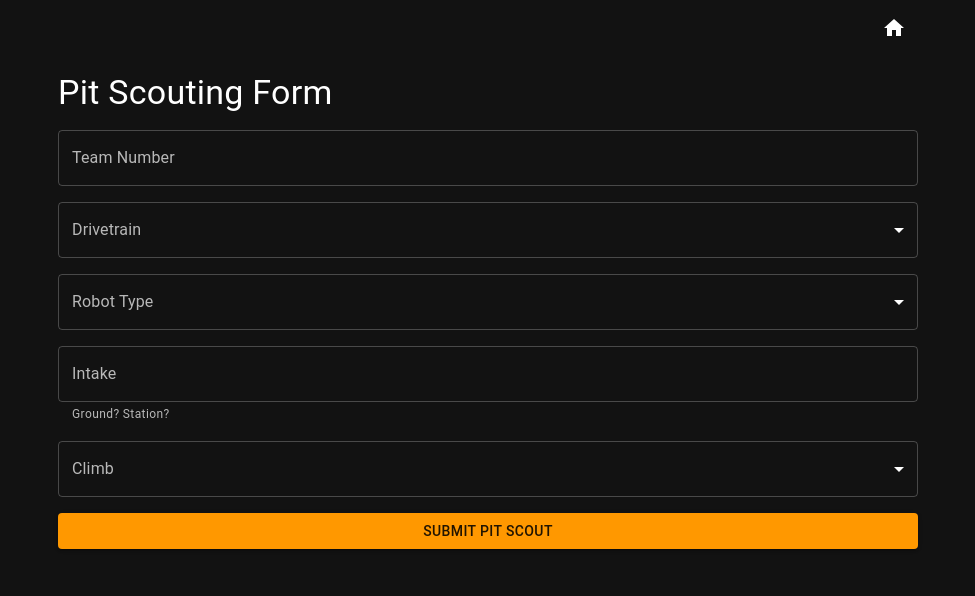
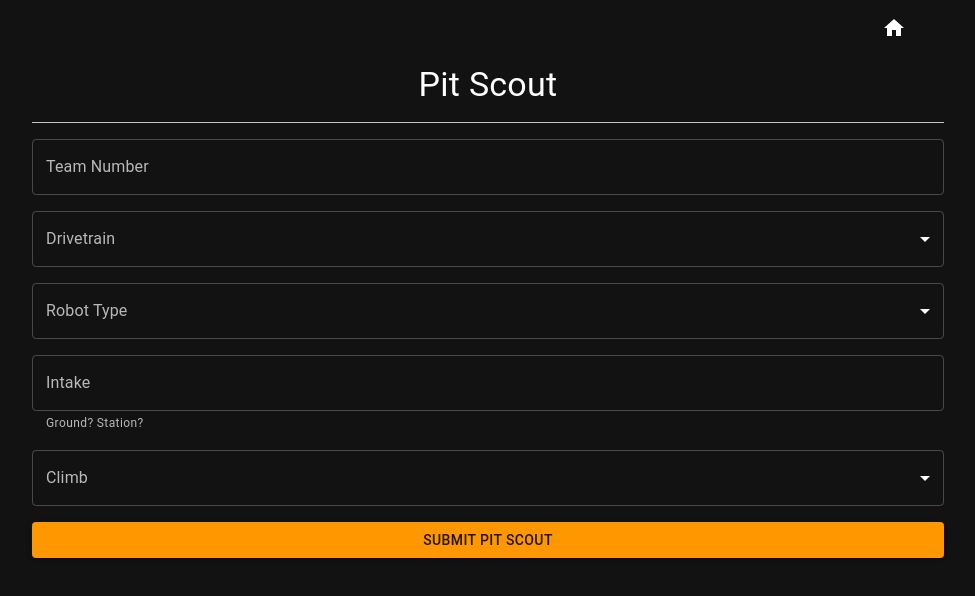
Before and after one commit to iron-claw-972/ScoutX-2025, a React (Create React App) app: page /pitscout in a window 1280 px wide. Shown: the top 596 px of the page, without its empty margins (152-1127 px from the left). Built offline with nearby package versions, Linux system fonts and the light colour scheme.

Commit message:
acai bowl

```diff
--- a/src/Constants.js
+++ b/src/Constants.js
@@ -57,6 +57,8 @@ export const Constants = {
     kitBot: require ("./assets/KitBot.png"),
     tankDrive: require ("./assets/tankDrive.png"),
     swerveDrive: require ("./assets/swerveDrive.png"),
+    oneoneonefrc: require ("./assets/111Frc.png"),
+
 
     // TODO: Images!
     developers: [
--- a/src/components/pages/PitScout.js
+++ b/src/components/pages/PitScout.js
@@ -10,7 +10,9 @@ import {
     TextField,
     Typography,
     ListItemIcon,
-    ListItemText
+    ListItemText,
+    Divider,
+    Box
 } from '@mui/material';
 import SmallNumberCounter from "./matchscout/form_elements/SmallNumberCounter";
 import CustomInput from "./matchscout/form_elements/CustomInput";
@@ -85,19 +87,32 @@ const PitScout = (props) => {
     };
 
     return (
-        <Container maxWidth="md" style={{padding: '20px', marginTop: '20px'}}>
-            <Stack direction={"column"} spacing={2}>
-                <Typography variant="h4" gutterBottom>
-                    Pit Scouting Form
-                </Typography>
+        <Box
+            sx={{
+            display: 'flex',
+            flexDirection: 'column',
+            alignItems: 'center',
+            padding: 4,
+        }}
+        >
+            <Stack direction={"column"} width="75%" spacing={2}>
+            <Typography color="" variant="h4" gutterBottom width="100%" textAlign="center" sx={{
+                        color: "white",
+                        mb: 0
+                    }}
+                    >
+                        Pit Scout
+                    </Typography>
+                    <Divider sx={{ width: "100%", backgroundColor: "#bdbdbd" }} />
 
                 <TextField
                     label="Team Number"
                     variant="outlined"
                     value={teamNumber}
                     onChange={handleTeamNumberChange}
+
                 />
-                <FormControl fullWidth>
+                <FormControl width="100%">
                     <InputLabel id="demo-simple-select-label">Drivetrain</InputLabel>
                     <Select
                         value={drivetrain}
@@ -166,7 +181,16 @@ const PitScout = (props) => {
                             </ListItemIcon>
                             <ListItemText primary="Cranberry Alarm Bot" />
                         </MenuItem>
-                        <MenuItem value={5}>Windmill Bot</MenuItem>
+                        <MenuItem value={5}>
+                        <ListItemIcon>
+                                <img
+                                    src={Constants.oneoneonefrc}
+                                    alt="111 FRC Bot"
+                                    style={{ width: 70, height: 80 }}
+                                />
+                            </ListItemIcon>
+                            <ListItemText primary=" 111 FRC Bot" />
+                        </MenuItem>
                     </Select>
                 </FormControl>
                 <TextField
@@ -222,7 +246,7 @@ const PitScout = (props) => {
                     Submit Pit Scout
                 </Button>
             </Stack>
-        </Container>
+        </Box>
     );
 };
 
--- a/src/components/pages/matchscout/MSPostmatch.js
+++ b/src/components/pages/matchscout/MSPostmatch.js
@@ -62,6 +62,17 @@ export default function MSPostmatch(props) {
             value={data.getPostData("touchItOwnIt")}
             onClick={(newValue) => {
                 data.setPostData("touchItOwnIt", newValue);
+                update();
+            }}
+            showCheckbox={false}
+        />
+    </Grid2>
+    <Grid2 xs={6}>
+        <CustomToggleButton
+            label={"Can Knock Algae 🟢"}
+            value={data.getPostData("canKnockAlgae")}
+            onClick={(newValue) => {
+                data.setPostData("canKnockAlgae", newValue);
                 update();
             }}
             showCheckbox={false}
```
Also changed, not shown: src/assets/111Frc.png (added).
